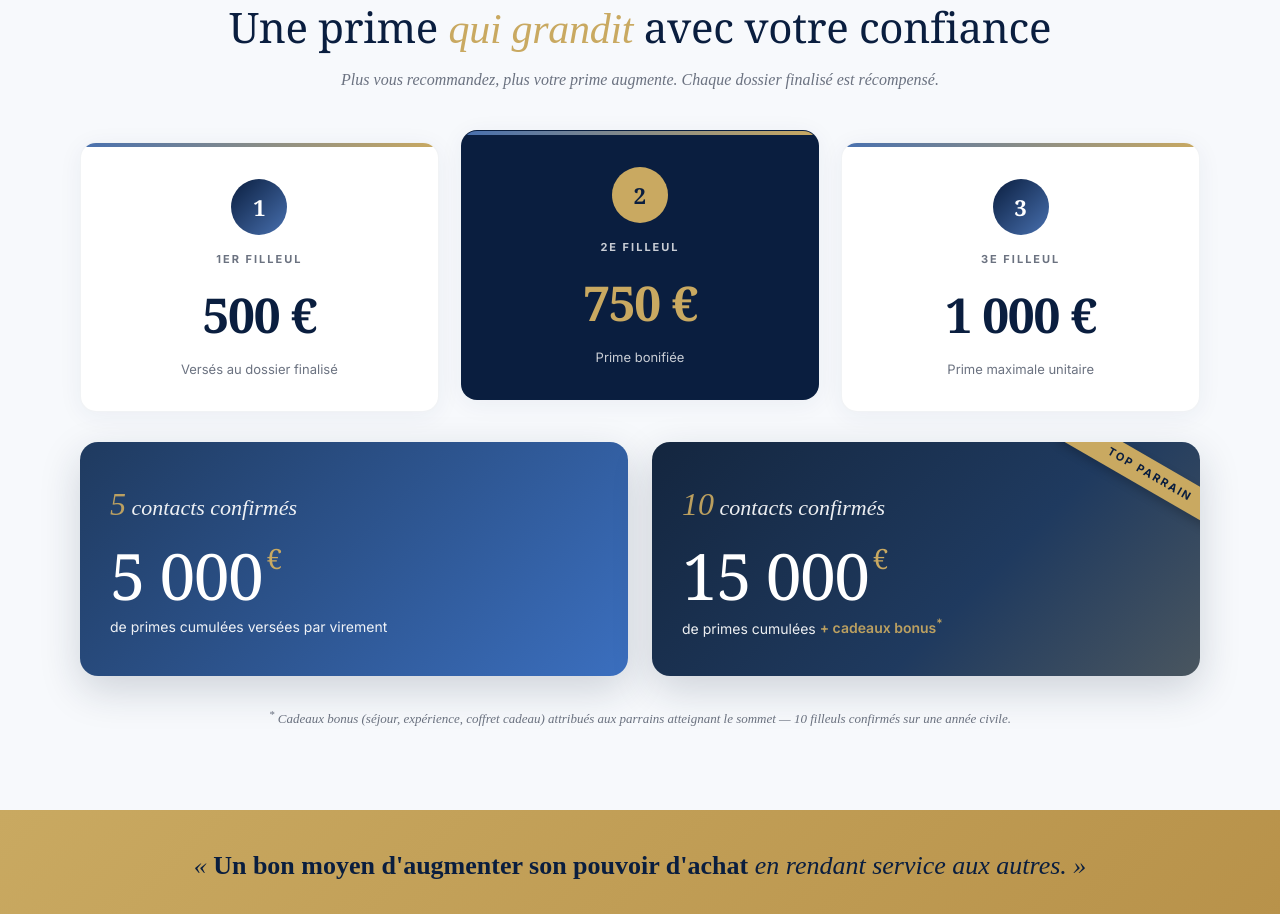
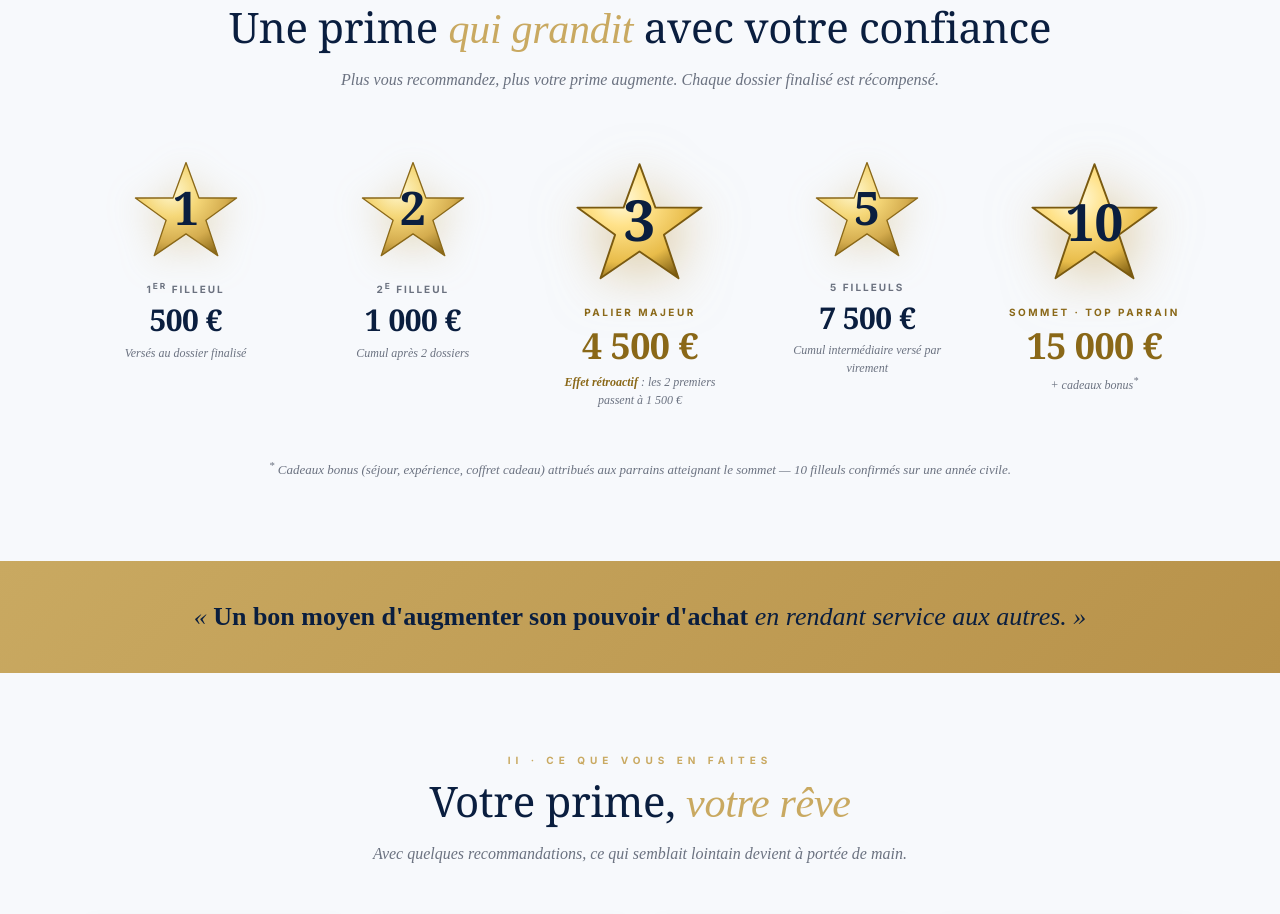
Before and after one commit to paris-conseils-corentin/parrainage-paris-conseils, a website: page index.html in a window 1280 px wide. Shown: the part 817-1731 px from the top of the page. Drawn offline with Linux system fonts and the light colour scheme; grey boxes are pictures that could not be loaded; a small style sheet from the web is missing.

Commit message:
paliers: cards remplaces par etoiles Euromillions (index.html)

```diff
--- a/index.html
+++ b/index.html
@@ -358,6 +358,28 @@
       .slogan-band .inner{font-size:20px;}
       .pacte-quote{font-size:26px;}
     }
+    /* ===== Étoiles Euromillions (paliers) ===== */
+    .euro-stars{display:grid;grid-template-columns:repeat(5,1fr);gap:16px;margin:20px 0 30px;align-items:start;}
+    .euro-star{text-align:center;position:relative;padding:14px 8px 18px;transition:transform .25s;}
+    .euro-star:hover{transform:translateY(-6px);}
+    .euro-star .es-svg{width:110px;height:110px;display:block;margin:0 auto 14px;filter:drop-shadow(0 6px 18px rgba(201,169,97,.35));}
+    .euro-star .es-label{font-family:Inter,sans-serif;font-size:10px;letter-spacing:2px;color:var(--muted);font-weight:700;text-transform:uppercase;margin-bottom:6px;}
+    .euro-star .es-amount{font-family:'Cormorant Garamond',Georgia,serif;font-size:30px;color:var(--pc-navy);font-weight:600;letter-spacing:-.5px;line-height:1.05;}
+    .euro-star .es-desc{font-size:12px;color:var(--muted);margin-top:8px;line-height:1.5;font-family:'Cormorant Garamond',serif;font-style:italic;padding:0 4px;}
+    .euro-star.major .es-svg,.euro-star.sommet .es-svg{width:135px;height:135px;filter:drop-shadow(0 8px 26px rgba(201,169,97,.6));}
+    .euro-star.major .es-amount,.euro-star.sommet .es-amount{font-size:36px;color:var(--pc-gold-d);}
+    .euro-star.major .es-label,.euro-star.sommet .es-label{color:var(--pc-gold-d);letter-spacing:2.5px;}
+    @media (max-width:900px){
+      .euro-stars{grid-template-columns:repeat(5,1fr);gap:6px;}
+      .euro-star{padding:10px 4px;}
+      .euro-star .es-svg{width:64px;height:64px;margin-bottom:8px;}
+      .euro-star.major .es-svg,.euro-star.sommet .es-svg{width:78px;height:78px;}
+      .euro-star .es-amount{font-size:16px;}
+      .euro-star.major .es-amount,.euro-star.sommet .es-amount{font-size:18px;}
+      .euro-star .es-label{font-size:8px;letter-spacing:1px;}
+      .euro-star .es-desc{font-size:10px;line-height:1.35;}
+    }
+
   </style>
 </head>
 <body>
@@ -433,39 +455,29 @@
       Chaque dossier finalisé est récompensé.
     </p>
 
-    <div class="tiers">
-      <div class="tier">
-        <div class="rang-icon">1</div>
-        <div class="rang-label">1ER FILLEUL</div>
-        <div class="amount">500 €</div>
-        <div class="desc">Versés au dossier finalisé</div>
-      </div>
-      <div class="tier best">
-        <div class="rang-icon">2</div>
-        <div class="rang-label">2E FILLEUL</div>
-        <div class="amount">750 €</div>
-        <div class="desc">Prime bonifiée</div>
-      </div>
-      <div class="tier">
-        <div class="rang-icon">3</div>
-        <div class="rang-label">3E FILLEUL</div>
-        <div class="amount">1 000 €</div>
-        <div class="desc">Prime maximale unitaire</div>
-      </div>
-    </div>
+    <svg width="0" height="0" style="position:absolute;">
+      <defs>
+        <radialGradient id="euroGold" cx="35%" cy="30%" r="80%">
+          <stop offset="0%" stop-color="#fff8d0"/>
+          <stop offset="35%" stop-color="#f5d778"/>
+          <stop offset="70%" stop-color="#d4ac4e"/>
+          <stop offset="100%" stop-color="#8a6818"/>
+        </radialGradient>
+        <radialGradient id="euroGoldMajor" cx="35%" cy="30%" r="80%">
+          <stop offset="0%" stop-color="#fffbe0"/>
+          <stop offset="30%" stop-color="#ffe28a"/>
+          <stop offset="70%" stop-color="#e8bc4a"/>
+          <stop offset="100%" stop-color="#7a5a10"/>
+        </radialGradient>
+      </defs>
+    </svg>
 
-    <div class="mega-tiers">
-      <div class="mega five">
-        <div class="count"><strong>5</strong> contacts confirmés</div>
-        <div class="big">5 000<sup>€</sup></div>
-        <div class="small">de primes cumulées versées par virement</div>
-      </div>
-      <div class="mega ten">
-        <div class="ribbon">Top parrain</div>
-        <div class="count"><strong>10</strong> contacts confirmés</div>
-        <div class="big">15 000<sup>€</sup></div>
-        <div class="small">de primes cumulées <em>+ cadeaux bonus<sup>*</sup></em></div>
-      </div>
+    <div class="euro-stars">
+      <div class="euro-star"><svg class="es-svg" viewBox="0 0 100 100"><polygon points="50,6 61.8,38.2 96,38.2 68.1,58.4 78.9,90.6 50,70.8 21.1,90.6 31.9,58.4 4,38.2 38.2,38.2" fill="url(#euroGold)" stroke="#8a6818" stroke-width="1.2" stroke-linejoin="round"/><text x="50" y="63" text-anchor="middle" font-family="'Cormorant Garamond',Georgia,serif" font-size="42" font-weight="700" fill="#0a1e3f">1</text></svg><div class="es-label">1<sup>er</sup> filleul</div><div class="es-amount">500 &euro;</div><div class="es-desc">Vers&eacute;s au dossier finalis&eacute;</div></div>
+      <div class="euro-star"><svg class="es-svg" viewBox="0 0 100 100"><polygon points="50,6 61.8,38.2 96,38.2 68.1,58.4 78.9,90.6 50,70.8 21.1,90.6 31.9,58.4 4,38.2 38.2,38.2" fill="url(#euroGold)" stroke="#8a6818" stroke-width="1.2" stroke-linejoin="round"/><text x="50" y="63" text-anchor="middle" font-family="'Cormorant Garamond',Georgia,serif" font-size="42" font-weight="700" fill="#0a1e3f">2</text></svg><div class="es-label">2<sup>e</sup> filleul</div><div class="es-amount">1 000 &euro;</div><div class="es-desc">Cumul apr&egrave;s 2 dossiers</div></div>
+      <div class="euro-star major"><svg class="es-svg" viewBox="0 0 100 100"><polygon points="50,6 61.8,38.2 96,38.2 68.1,58.4 78.9,90.6 50,70.8 21.1,90.6 31.9,58.4 4,38.2 38.2,38.2" fill="url(#euroGoldMajor)" stroke="#7a5a10" stroke-width="1.4" stroke-linejoin="round"/><text x="50" y="63" text-anchor="middle" font-family="'Cormorant Garamond',Georgia,serif" font-size="42" font-weight="700" fill="#0a1e3f">3</text></svg><div class="es-label">Palier majeur</div><div class="es-amount">4 500 &euro;</div><div class="es-desc"><strong style="color:var(--pc-gold-d);">Effet r&eacute;troactif</strong> : les 2 premiers passent &agrave; 1 500 &euro;</div></div>
+      <div class="euro-star"><svg class="es-svg" viewBox="0 0 100 100"><polygon points="50,6 61.8,38.2 96,38.2 68.1,58.4 78.9,90.6 50,70.8 21.1,90.6 31.9,58.4 4,38.2 38.2,38.2" fill="url(#euroGold)" stroke="#8a6818" stroke-width="1.2" stroke-linejoin="round"/><text x="50" y="63" text-anchor="middle" font-family="'Cormorant Garamond',Georgia,serif" font-size="42" font-weight="700" fill="#0a1e3f">5</text></svg><div class="es-label">5 filleuls</div><div class="es-amount">7 500 &euro;</div><div class="es-desc">Cumul interm&eacute;diaire vers&eacute; par virement</div></div>
+      <div class="euro-star sommet"><svg class="es-svg" viewBox="0 0 100 100"><polygon points="50,6 61.8,38.2 96,38.2 68.1,58.4 78.9,90.6 50,70.8 21.1,90.6 31.9,58.4 4,38.2 38.2,38.2" fill="url(#euroGoldMajor)" stroke="#7a5a10" stroke-width="1.4" stroke-linejoin="round"/><text x="50" y="63" text-anchor="middle" font-family="'Cormorant Garamond',Georgia,serif" font-size="38" font-weight="700" fill="#0a1e3f">10</text></svg><div class="es-label">Sommet &middot; top parrain</div><div class="es-amount">15 000 &euro;</div><div class="es-desc">+ cadeaux bonus<sup>*</sup></div></div>
     </div>
 
     <p class="bonus-note">
```
